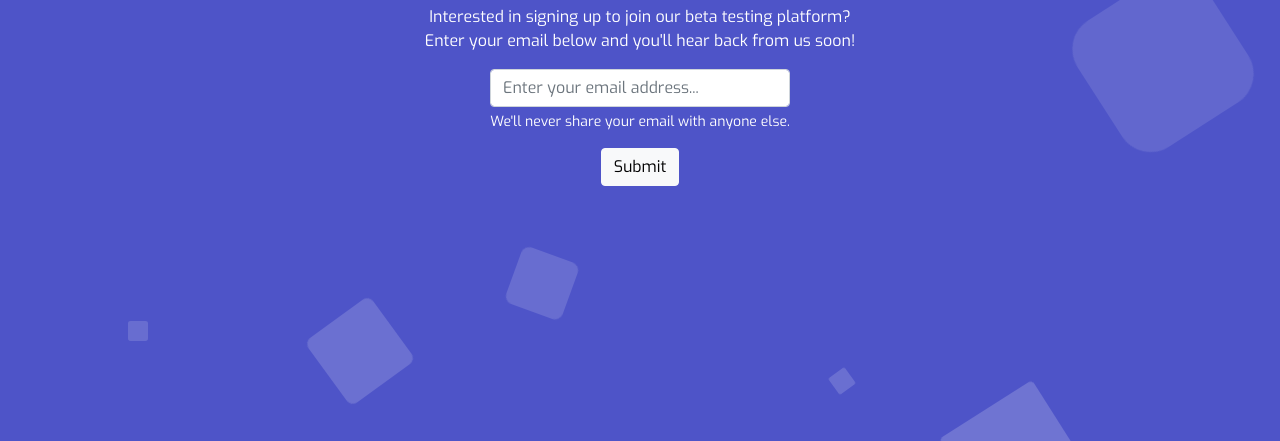
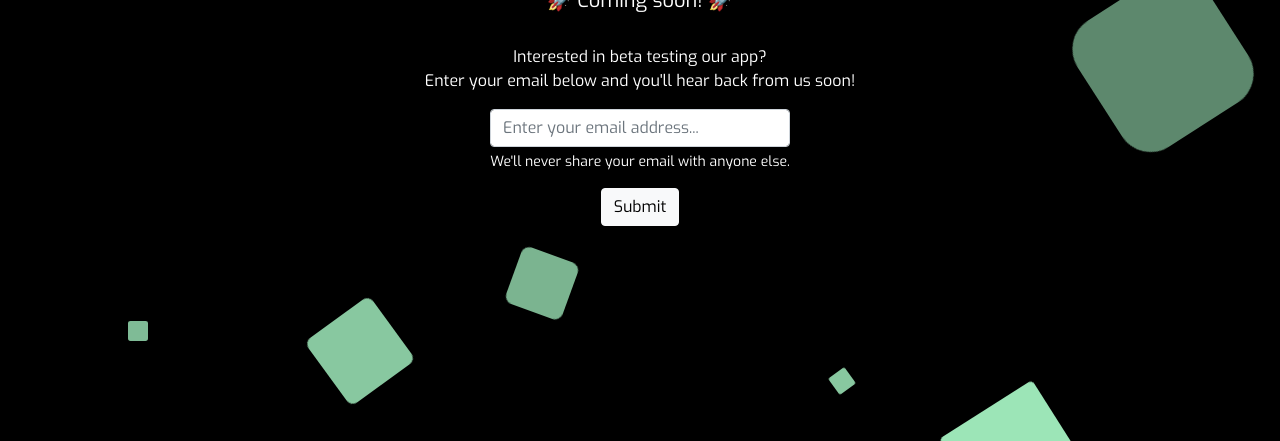
Before and after one commit to admin-okupy/okupy-landing, a plain HTML site: page index.html in a window 1280 px wide. Shown: the part 359-800 px from the top of the page. Drawn offline with nearby package versions, Linux system fonts and the light colour scheme.

Commit message:
edited colors

```diff
--- a/css/index.css
+++ b/css/index.css
@@ -7,7 +7,7 @@
 
 body{
     font-family: 'Exo', sans-serif;
-    overflow: hidden;
+    /* overflow: hidden; */
 }
 
 .context{
@@ -20,7 +20,7 @@ body{
     width: 100%;
     height: 500px;
     position: absolute;
-    top:27vh;
+    top:35vh;
 }
 
 .signup-form{
@@ -53,7 +53,7 @@ body{
 
 
 .area{
-    background: #4e54c8;
+    background: #000000;
     background: -webkit-linear-gradient(to left, #8f94fb, #4e54c8);
     width: 100%;
     height:100vh;
@@ -77,7 +77,7 @@ body{
     list-style: none;
     width: 20px;
     height: 20px;
-    background: rgba(255, 255, 255, 0.2);
+    background: #AAFAC8;
     animation: animate 25s linear infinite;
     bottom: -150px;
 
--- a/index.html
+++ b/index.html
@@ -32,9 +32,7 @@
         <h1>Okupy</h1>
         <h4>🚀 Coming soon! 🚀</h4>
         <br />
-        <br />
-
-        <p>Interested in signing up to join our beta testing platform?
+        <p>Interested in beta testing our app?
             <br />
            Enter your email below and you'll hear back from us soon!
         </p>
@@ -52,7 +50,7 @@
               We'll get back to you soon. 😊">
               <div id="emailHelp" class="form-text">We'll never share your email with anyone else.</div>
             </div>
-            <button type="submit" class="btn btn-light">Submit</button>
+            <button type="submit" id="submit_btn" class="btn btn-light">Submit</button>
             <!-- <button type="button" id="login_btn" class="btn btn-warning"
             onclick="login_redirect()">Log in</button> -->
         </form>
```
